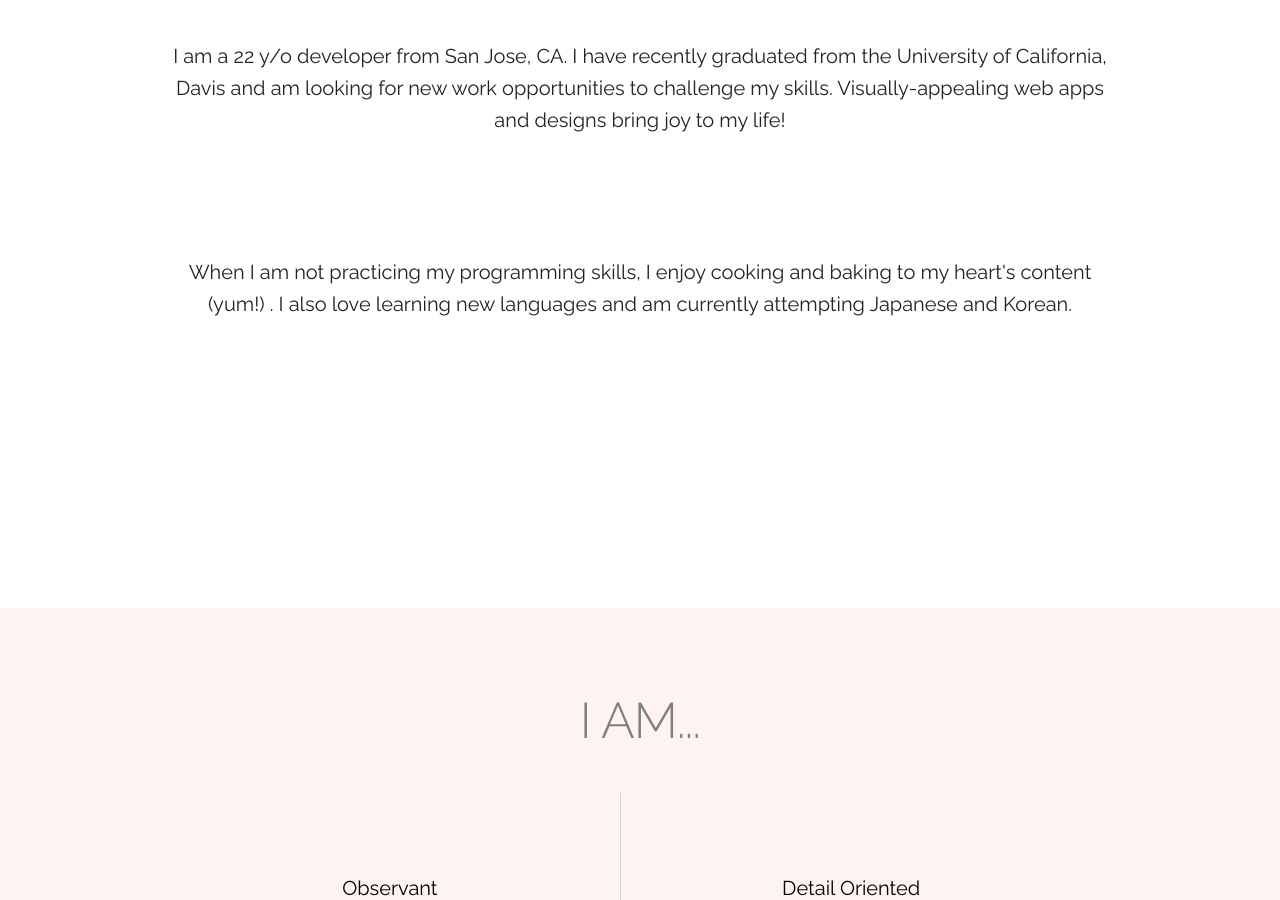
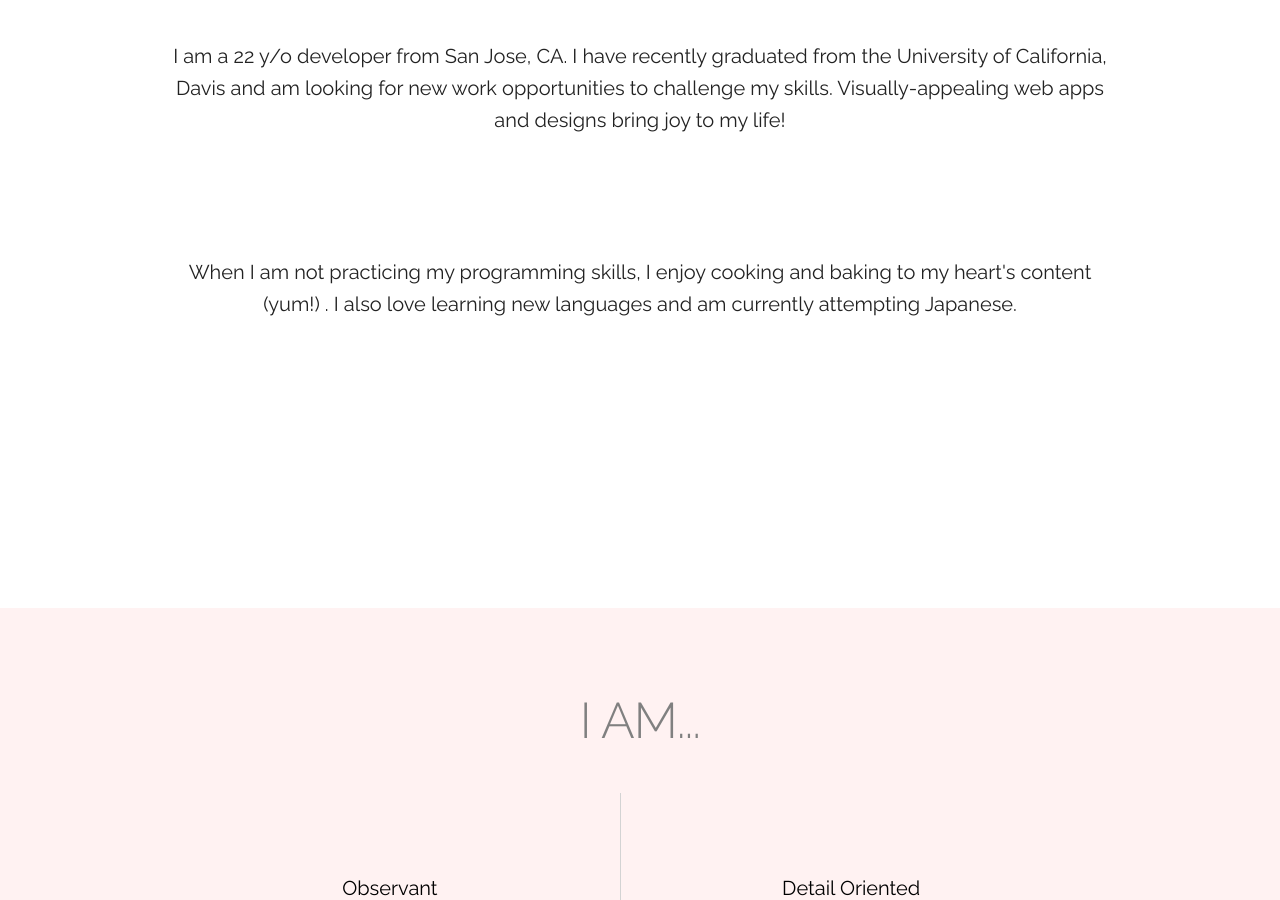
Before and after one commit to nguyenm9/nguyenm9.github.io, a Jekyll site: the page built from index.html, in a window 1280 px wide and 900 px high, scrolled down 1195 px. Built offline with Jekyll 4.4.1, drawn with Linux system fonts in a browser that asks for light colours; nearby versions of some CDN libraries; Markdown is read by kramdown in place of the engine named in the settings.

Commit message:
Modify bio

```diff
--- a/_includes/bio.html
+++ b/_includes/bio.html
@@ -1 +1 @@
-<section id="bio" class="bio-section u-full-width panel"><div class="container"><div class="row"><div class="bio-container twelve columns wow zoomIn"><h3 class="bio-header">Hello!</h3><i class="fa fa-code fa-3x icon-bio"></i><p class="bio-writeup">I am a 22 y/o developer from San Jose, CA. I have recently graduated from the University of California, Davis and am looking for new work opportunities to challenge my skills. Visually-appealing web apps and designs bring joy to my life!</p><i class="fa fa-heart-o fa-3x icon-bio"></i><p class="bio-writeup">When I am not practicing my programming skills, I enjoy cooking and baking to my heart's content (yum!) . I also love learning new languages and am currently attempting Japanese and Korean.</p></div></div></div></section>
+<section id="bio" class="bio-section u-full-width panel"><div class="container"><div class="row"><div class="bio-container twelve columns wow zoomIn"><h3 class="bio-header">Hello!</h3><i class="fa fa-code fa-3x icon-bio"></i><p class="bio-writeup">I am a 22 y/o developer from San Jose, CA. I have recently graduated from the University of California, Davis and am looking for new work opportunities to challenge my skills. Visually-appealing web apps and designs bring joy to my life!</p><i class="fa fa-heart-o fa-3x icon-bio"></i><p class="bio-writeup">When I am not practicing my programming skills, I enjoy cooking and baking to my heart's content (yum!) . I also love learning new languages and am currently attempting Japanese.</p></div></div></div></section>
```
